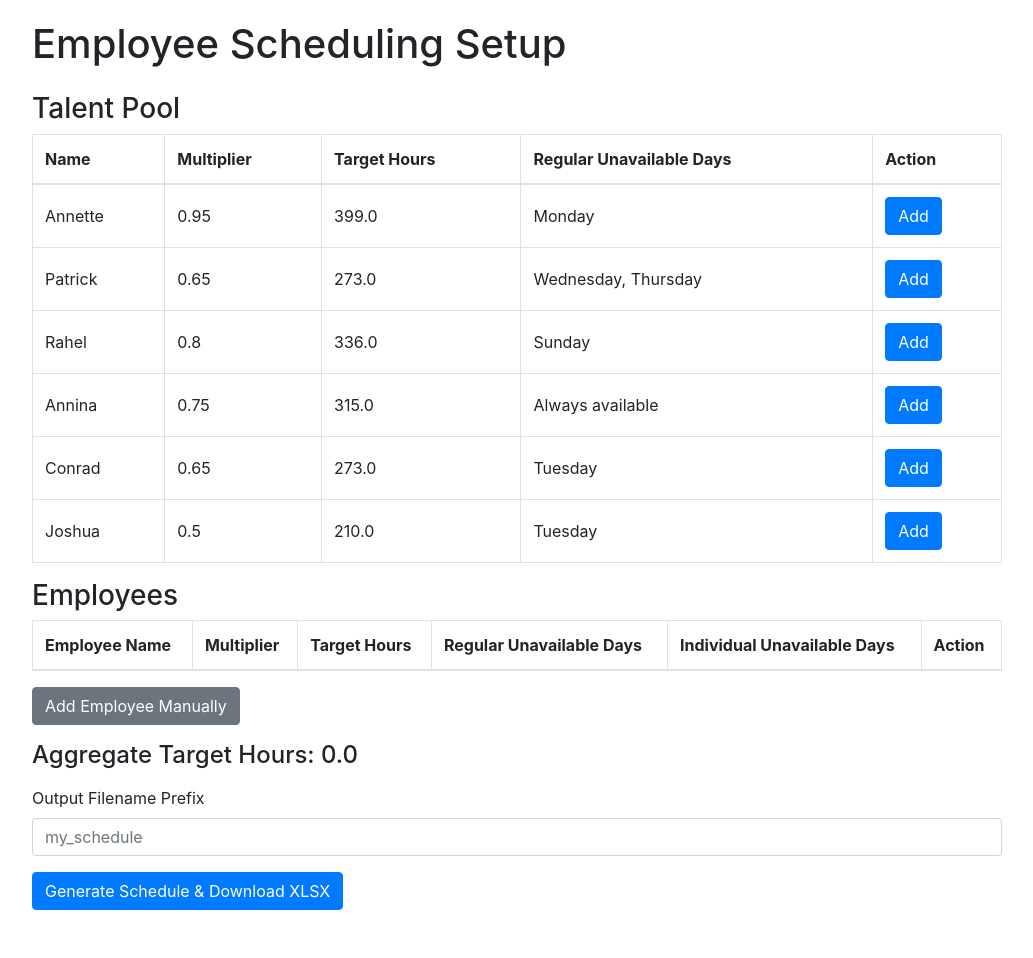
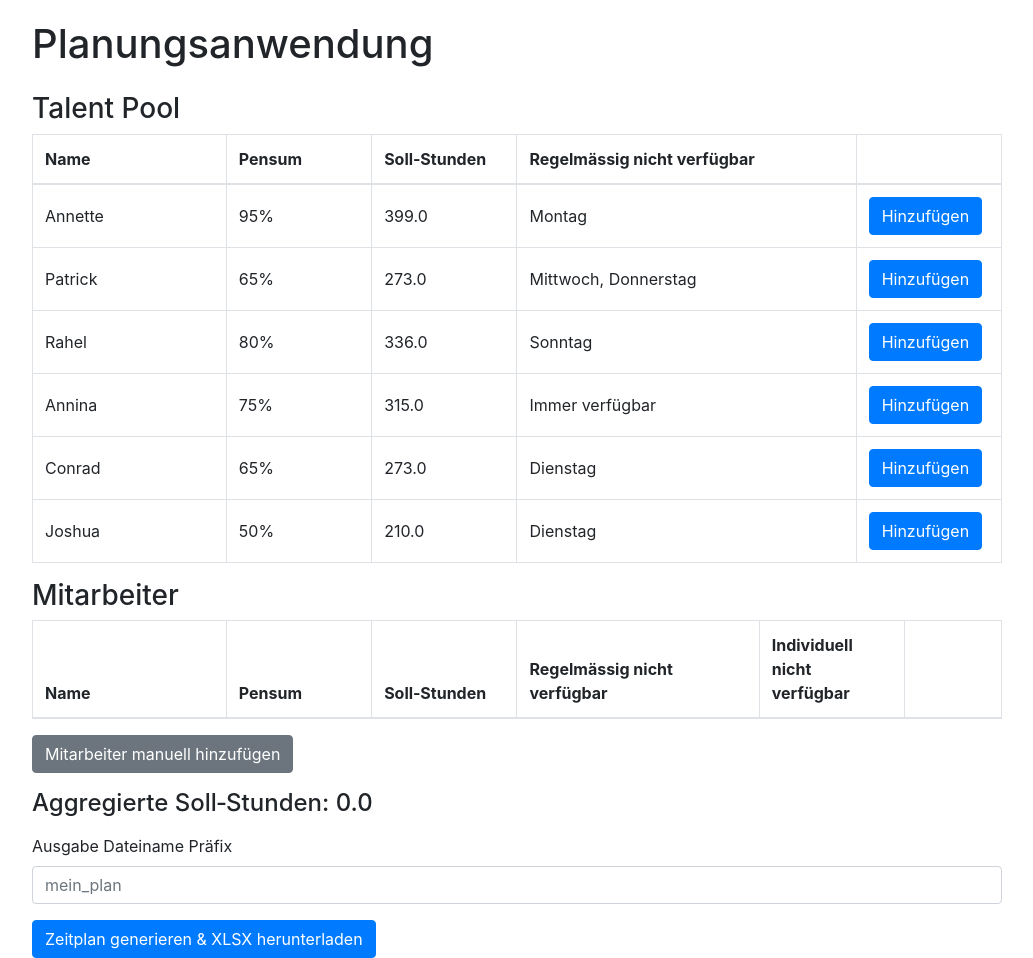
Before and after one commit to gibital/braendiHacks4Good, a Flask app: page / in a window 1280 px wide. Shown: the whole page, without its empty margins (123-1156 px from the left). Before the commit the page ends 910 px from the top, so only its background shows below. Run offline with Flask 3, Linux system fonts and the light colour scheme; lists and menus that the app fills with data are empty; some libraries are stand-ins or nearby versions.

Commit message:
Changed language, fixed bugs related to adding hardcoded employees from talent pool

```diff
--- a/flaskServer.py
+++ b/flaskServer.py
@@ -4,6 +4,7 @@ import tempfile
 from flask import Flask, render_template, request, send_file, flash, redirect, url_for
 from scheduling import run_scheduling, BASE_HOURS
 app = Flask(__name__)
+app.secret_key = 'my_super_secret_key_123456'  # Replace with a secure random string!
 
 @app.route('/', methods=['GET', 'POST'])
 def index():
--- a/scheduling.py
+++ b/scheduling.py
@@ -134,6 +134,12 @@ def run_scheduling(employees, employee_target_hours, individual_unavailable, nev
 
     if attempt > 10:
         print("No feasible solution found after 10 attempts. Exiting the scheduling loop.")
+        print("Team and Availability Constraints:")
+        for e in employees:
+            print(f"Employee: {e}")
+            print(f"  Target Hours: {employee_target_hours[e]}")
+            print(f"  Individually Unavailable Days: {sorted(list(individual_unavailable.get(e, set())))}")
+            print(f"  Regularly Unavailable (day-of-week indices): {sorted(list(never_available.get(e, set())))}")
         return None
 
     # Process the solution: Build schedule records.
--- a/templates/index.html
+++ b/templates/index.html
@@ -1,19 +1,87 @@
 <!DOCTYPE html>
-<html lang="en">
+<html lang="de">
+
 <head>
     <meta charset="UTF-8">
-  <title>Scheduling Application</title>
+    <title>Planungsanwendung</title>
     <!-- Bootstrap CSS from CDN -->
     <link rel="stylesheet" href="https://stackpath.bootstrapcdn.com/bootstrap/4.5.2/css/bootstrap.min.css">
     <style>
-    body { padding-top: 20px; }
-    .container { max-width: 1000px; }
-    .table td, .table th { vertical-align: middle; }
+        body {
+            padding-top: 20px;
+        }
+
+        .container {
+            max-width: 1000px;
+        }
+
+        .table td,
+        .table th {
+            vertical-align: middle;
+        }
+
+        /* Fixed column widths for Talent Pool table */
+        #talentPoolTable th:nth-child(1),
+        #talentPoolTable td:nth-child(1) {
+            width: 20%;
+        }
+
+        #talentPoolTable th:nth-child(2),
+        #talentPoolTable td:nth-child(2) {
+            width: 15%;
+        }
+
+        #talentPoolTable th:nth-child(3),
+        #talentPoolTable td:nth-child(3) {
+            width: 15%;
+        }
+
+        #talentPoolTable th:nth-child(4),
+        #talentPoolTable td:nth-child(4) {
+            width: 35%;
+        }
+
+        #talentPoolTable th:nth-child(5),
+        #talentPoolTable td:nth-child(5) {
+            width: 15%;
+        }
+
+        /* Fixed column widths for manual input table */
+        #employeesTable th:nth-child(1),
+        #employeesTable td:nth-child(1) {
+            width: 20%;
+        }
+
+        #employeesTable th:nth-child(2),
+        #employeesTable td:nth-child(2) {
+            width: 15%;
+        }
+
+        #employeesTable th:nth-child(3),
+        #employeesTable td:nth-child(3) {
+            width: 15%;
+        }
+
+        #employeesTable th:nth-child(4),
+        #employeesTable td:nth-child(4) {
+            width: 25%;
+        }
+
+        #employeesTable th:nth-child(5),
+        #employeesTable td:nth-child(5) {
+            width: 15%;
+        }
+
+        #employeesTable th:nth-child(6),
+        #employeesTable td:nth-child(6) {
+            width: 10%;
+        }
     </style>
 </head>
+
 <body>
     <div class="container">
-  <h1 class="mb-4">Employee Scheduling Setup</h1>
+        <h1 class="mb-4">Planungsanwendung</h1>
 
         <!-- Talent Pool Table -->
         <h3>Talent Pool</h3>
@@ -21,87 +89,87 @@
             <thead>
                 <tr>
                     <th>Name</th>
-        <th>Multiplier</th>
-        <th>Target Hours</th>
-        <th>Regular Unavailable Days</th>
-        <th>Action</th>
+                    <th>Pensum</th>
+                    <th>Soll‑Stunden</th>
+                    <th>Regelmässig nicht verfügbar</th>
+                    <th></th>
                 </tr>
             </thead>
             <tbody>
                 <tr>
                     <td>Annette</td>
-        <td>0.95</td>
+                    <td>95%</td>
                     <td>399.0</td>
-        <td>Monday</td>
-        <td><button type="button" class="btn btn-primary addTalentBtn">Add</button></td>
+                    <td>Montag</td>
+                    <td><button type="button" class="btn btn-primary addTalentBtn">Hinzufügen</button></td>
                 </tr>
                 <tr>
                     <td>Patrick</td>
-        <td>0.65</td>
+                    <td>65%</td>
                     <td>273.0</td>
-        <td>Wednesday, Thursday</td>
-        <td><button type="button" class="btn btn-primary addTalentBtn">Add</button></td>
+                    <td>Mittwoch, Donnerstag</td>
+                    <td><button type="button" class="btn btn-primary addTalentBtn">Hinzufügen</button></td>
                 </tr>
                 <tr>
                     <td>Rahel</td>
-        <td>0.8</td>
+                    <td>80%</td>
                     <td>336.0</td>
-        <td>Sunday</td>
-        <td><button type="button" class="btn btn-primary addTalentBtn">Add</button></td>
+                    <td>Sonntag</td>
+                    <td><button type="button" class="btn btn-primary addTalentBtn">Hinzufügen</button></td>
                 </tr>
                 <tr>
                     <td>Annina</td>
-        <td>0.75</td>
+                    <td>75%</td>
                     <td>315.0</td>
-        <td>Always available</td>
-        <td><button type="button" class="btn btn-primary addTalentBtn">Add</button></td>
+                    <td>Immer verfügbar</td>
+                    <td><button type="button" class="btn btn-primary addTalentBtn">Hinzufügen</button></td>
                 </tr>
                 <tr>
                     <td>Conrad</td>
-        <td>0.65</td>
+                    <td>65%</td>
                     <td>273.0</td>
-        <td>Tuesday</td>
-        <td><button type="button" class="btn btn-primary addTalentBtn">Add</button></td>
+                    <td>Dienstag</td>
+                    <td><button type="button" class="btn btn-primary addTalentBtn">Hinzufügen</button></td>
                 </tr>
                 <tr>
                     <td>Joshua</td>
-        <td>0.5</td>
+                    <td>50%</td>
                     <td>210.0</td>
-        <td>Tuesday</td>
-        <td><button type="button" class="btn btn-primary addTalentBtn">Add</button></td>
+                    <td>Dienstag</td>
+                    <td><button type="button" class="btn btn-primary addTalentBtn">Hinzufügen</button></td>
                 </tr>
             </tbody>
         </table>
 
         <!-- Manual Input Form -->
         <form id="scheduleForm" method="post" action="/">
-    <h3>Employees</h3>
+            <h3>Mitarbeiter</h3>
             <table class="table table-bordered" id="employeesTable">
                 <thead>
                     <tr>
-          <th>Employee Name</th>
-          <th>Multiplier</th>
-          <th>Target Hours</th>
-          <th>Regular Unavailable Days</th>
-          <th>Individual Unavailable Days</th>
-          <th>Action</th>
+                        <th>Name</th>
+                        <th>Pensum</th>
+                        <th>Soll‑Stunden</th>
+                        <th>Regelmässig nicht verfügbar</th>
+                        <th>Individuell nicht verfügbar</th>
+                        <th></th>
                     </tr>
                 </thead>
                 <tbody>
-        <!-- Starts empty -->
+                    <!-- Beginnt leer -->
                 </tbody>
             </table>
-    <button type="button" class="btn btn-secondary" id="addEmployeeBtn">Add Employee Manually</button>
+            <button type="button" class="btn btn-secondary" id="addEmployeeBtn">Mitarbeiter manuell hinzufügen</button>
             <div class="mt-3">
-      <h4>Aggregate Target Hours: <span id="aggregateTarget">0.0</span></h4>
+                <h4>Aggregierte Soll‑Stunden: <span id="aggregateTarget">0.0</span></h4>
                 <div id="aggregateFeedback" class="alert" role="alert" style="display: none;"></div>
             </div>
-    <!-- Moved Output Filename input to right above the submit button -->
             <div class="form-group mt-3">
-      <label for="filename_prefix">Output Filename Prefix</label>
-      <input type="text" class="form-control" id="filename_prefix" name="filename_prefix" placeholder="my_schedule">
+                <label for="filename_prefix">Ausgabe Dateiname Präfix</label>
+                <input type="text" class="form-control" id="filename_prefix" name="filename_prefix"
+                    placeholder="mein_plan">
             </div>
-    <button type="submit" class="btn btn-primary">Generate Schedule & Download XLSX</button>
+            <button type="submit" class="btn btn-primary">Zeitplan generieren &amp; XLSX herunterladen</button>
         </form>
     </div>
 
@@ -112,9 +180,11 @@
         const BASE_HOURS = 420;
         const LOWER_THRESHOLD = 1850;
         const UPPER_THRESHOLD = 2000;
-  const dayMapping = ["Monday", "Tuesday", "Wednesday", "Thursday", "Friday", "Saturday", "Sunday"];
+        // German day names array
+        const dayMapping = ["Montag", "Dienstag", "Mittwoch", "Donnerstag", "Freitag", "Samstag", "Sonntag"];
         let employeeCount = 0;
 
+        // Update row: update Soll‑Stunden based on Pensum input.
         function updateRowTargetHours(row) {
             const multiplierInput = row.querySelector('.multiplier');
             const targetHoursCell = row.querySelector('.targetHours');
@@ -139,41 +209,44 @@
             if (total < LOWER_THRESHOLD) {
                 feedbackDiv.style.display = 'block';
                 feedbackDiv.className = 'alert alert-warning';
-      feedbackDiv.innerText = "Aggregate target hours are below the lower threshold. Consider adding more employees.";
+                feedbackDiv.innerText = "Aggregierte Soll‑Stunden sind unterhalb des Minimalwerts. Fügen Sie weitere Mitarbeiter hinzu.";
             } else if (total > UPPER_THRESHOLD) {
                 feedbackDiv.style.display = 'block';
                 feedbackDiv.className = 'alert alert-warning';
-      feedbackDiv.innerText = "Aggregate target hours exceed the upper threshold. Consider removing some employees.";
+                feedbackDiv.innerText = "Aggregierte Soll‑Stunden überschreiten den Höchstwert. Entfernen Sie einige Mitarbeiter.";
             } else {
                 feedbackDiv.style.display = 'block';
                 feedbackDiv.className = 'alert alert-success';
-      feedbackDiv.innerText = "Aggregate target hours are within the acceptable range.";
+                feedbackDiv.innerText = "Aggregierte Soll‑Stunden liegen im akzeptablen Bereich.";
             }
         }
 
-  function addEmployeeRow(name="", multiplier="0.35", regularUnavailable="", individualUnavailable="", source="manual") {
+        // Add an employee row to the manual input form.
+        function addEmployeeRow(name = "", multiplier = "0.35", regularUnavailable = "", individualUnavailable = "", source = "manual") {
             employeeCount++;
             const tbody = document.querySelector('#employeesTable tbody');
             const row = document.createElement('tr');
             row.innerHTML = `
       <td><input type="text" class="form-control employeeName" name="employee_names[]" value="${name}" required></td>
-      <td><input type="number" step="0.05" min="0.35" class="form-control multiplier" name="multipliers[]" value="${multiplier}" required></td>
+      <td>
+        <input type="number" step="0.05" min="0.35" class="form-control multiplier" name="multipliers[]" value="${multiplier}" required>
+      </td>
       <td class="targetHours">0.0</td>
       <td>
         <select multiple class="form-control regularUnavailable" name="regular_unavailable_${employeeCount}[]">
-          <option value="0">Monday</option>
-          <option value="1">Tuesday</option>
-          <option value="2">Wednesday</option>
-          <option value="3">Thursday</option>
-          <option value="4">Friday</option>
-          <option value="5">Saturday</option>
-          <option value="6">Sunday</option>
+          <option value="0">Montag</option>
+          <option value="1">Dienstag</option>
+          <option value="2">Mittwoch</option>
+          <option value="3">Donnerstag</option>
+          <option value="4">Freitag</option>
+          <option value="5">Samstag</option>
+          <option value="6">Sonntag</option>
         </select>
       </td>
-      <td><input type="text" class="form-control individualUnavailable" name="individual_unavailable_${employeeCount}" placeholder="e.g., 1,5,10"></td>
+      <td><input type="text" class="form-control individualUnavailable" name="individual_unavailable_${employeeCount}" placeholder="z.B. 1,5,10"></td>
       <td>
         <input type="hidden" class="source" value="${source}">
-        <button type="button" class="btn btn-danger removeEmployeeBtn">Remove</button>
+        <button type="button" class="btn btn-danger removeEmployeeBtn">Entfernen</button>
       </td>
     `;
             if (regularUnavailable) {
@@ -187,9 +260,9 @@
                 });
             }
             row.querySelector('.multiplier').addEventListener('input', () => updateRowTargetHours(row));
-    row.querySelector('.removeEmployeeBtn').addEventListener('click', function(){
+            row.querySelector('.removeEmployeeBtn').addEventListener('click', function () {
                 const sourceValue = row.querySelector('.source').value;
-      if(sourceValue === "talent"){
+                if (sourceValue === "talent") {
                     returnToTalentPool(row);
                 }
                 row.remove();
@@ -199,15 +272,19 @@
             updateRowTargetHours(row);
         }
 
+        // Add employee from the Talent Pool to the manual form.
         function addTalentEmployee(button) {
             const talentRow = button.closest("tr");
             const name = talentRow.cells[0].innerText.trim();
-    const multiplier = talentRow.cells[1].innerText.trim();
+            // Convert percentage string (e.g., "95%") to decimal (0.95)
+            const multiplierText = talentRow.cells[1].innerText.trim();
+            const multiplier = (parseFloat(multiplierText.replace('%', '')) / 100).toFixed(2);
             const regularUnavailable = talentRow.cells[3].innerText.trim();
             addEmployeeRow(name, multiplier, regularUnavailable, "", "talent");
             talentRow.remove();
         }
 
+        // Return an employee row from the manual form back to the Talent Pool.
         function returnToTalentPool(manualRow) {
             const name = manualRow.querySelector('.employeeName').value;
             const multiplier = manualRow.querySelector('.multiplier').value;
@@ -222,12 +299,12 @@
             const newRow = document.createElement('tr');
             newRow.innerHTML = `
       <td>${name}</td>
-      <td>${multiplier}</td>
+      <td>${Math.round(parseFloat(multiplier) * 100)}%</td>
       <td>${(BASE_HOURS * parseFloat(multiplier)).toFixed(1)}</td>
       <td>${regularUnavailable.join(", ")}</td>
-      <td><button type="button" class="btn btn-primary addTalentBtn">Add</button></td>
+      <td><button type="button" class="btn btn-primary addTalentBtn">Hinzufügen</button></td>
     `;
-    newRow.querySelector('.addTalentBtn').addEventListener('click', function(){
+            newRow.querySelector('.addTalentBtn').addEventListener('click', function () {
                 addTalentEmployee(this);
             });
             talentTbody.appendChild(newRow);
@@ -238,7 +315,7 @@
         });
 
         document.querySelectorAll('.addTalentBtn').forEach(btn => {
-    btn.addEventListener('click', function(){
+            btn.addEventListener('click', function () {
                 addTalentEmployee(this);
             });
         });
@@ -246,4 +323,5 @@
         // Do not initialize any manual rows on page load.
     </script>
 </body>
+
 </html>
```
Lines whose indentation alone changed are shown as unchanged.
